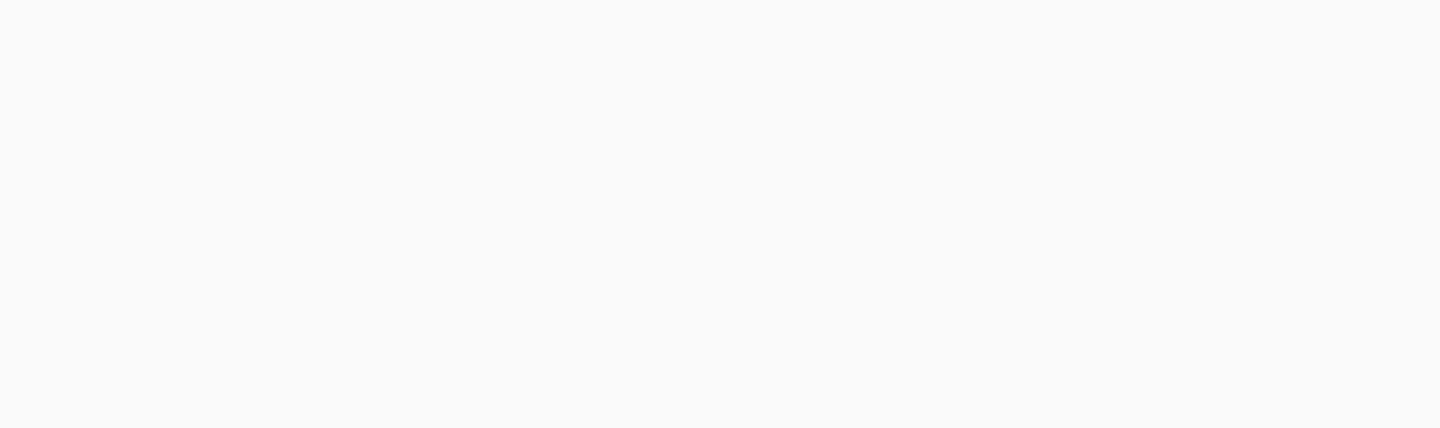
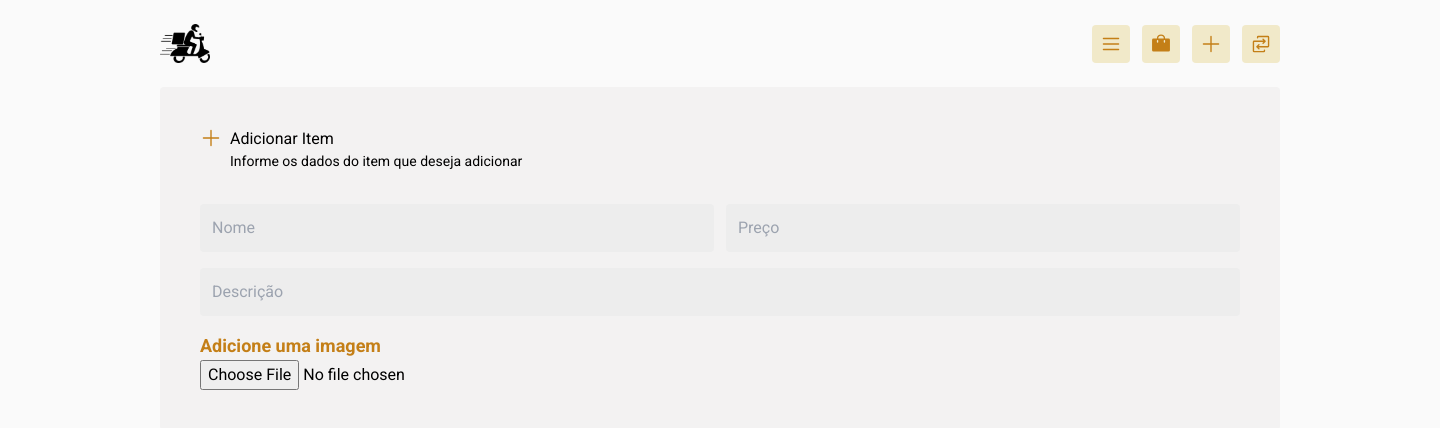
Before and after one commit to criric/delivery-pes, a React (Vite) app: page /employee/add in a window 1280 px wide. Before the commit this address had no page. Shown: the top 428 px of the page, 1440 px wide, since content can reach past the window. Built offline with nearby package versions, Linux system fonts and the light colour scheme.

Commit message:
feat: Adiciona formulário de criação e edição de item

```diff
--- a/src/Router.tsx
+++ b/src/Router.tsx
@@ -5,6 +5,7 @@
 import { Profile } from "./pages/Profile";
 import { StatusPedido } from "./pages/StatusPedido";
 import { RestaurantLayout } from "./layouts/RestaurantLayout";
+import { AddItem } from "./pages/AddItem";
 
 export function Router(){
     return (
@@ -12,6 +13,7 @@
             <Route path="/" element={<Profile />}/>
             <Route path="employee" element={<RestaurantLayout />}>
                 <Route path="menu" element={<Home />}/>
+                <Route path="add" element={<AddItem />}/>
             </Route>
             <Route path="client" element={<DefaultLayout />}>
                 <Route path="menu" element={<Home />} />
--- /dev/null
+++ b/src/pages/AddItem/index.tsx
@@ -0,0 +1,34 @@
+import { Plus } from "@phosphor-icons/react";
+
+export function AddItem(){
+    return (
+        <div className="bg-base-card p-10 mb-3 rounded">
+            <div className='flex items-start gap-2 mb-8'>
+                <Plus size={22} className='text-yellow-dark'/>
+                <div>
+                    <h1>Adicionar Item</h1>
+                    <h2 className='text-[14px]'>Informe os dados do item que deseja adicionar</h2>
+                </div>
+            </div>
+            <form action="" className="flex flex-col gap-4">
+                <div className="grid grid-cols-12 gap-3">
+                    <input type="text" placeholder="Nome" className="input-custom col-span-6"/>
+                    <input type="text" placeholder="Preço" className="input-custom col-span-6"/>
+                </div>
+                <div className="grid grid-cols-12 gap-3">
+                    <input type="text" placeholder="Descrição" className="input-custom col-span-12"/>
+                </div>
+                <div>
+                <label htmlFor="imageUpload" className="block font-bold text-lg text-yellow-dark">
+                    Adicione uma imagem
+                </label>
+                <input
+                    type="file"
+                    id="imageUpload"
+                    accept="image/*"
+                />
+                </div>
+            </form>
+        </div>
+    )
+}
--- a/src/pages/Home/index.tsx
+++ b/src/pages/Home/index.tsx
@@ -1,6 +1,6 @@
 import { Bag, PencilSimple } from '@phosphor-icons/react';
 import coffee from '../../assets/coffee.png';
-import { useLocation } from 'react-router-dom';
+import { NavLink, useLocation } from 'react-router-dom';
 
 const products = [
     {
@@ -87,9 +87,9 @@
                                         <Bag size={22} weight='fill' className='mx-auto'/>
                                     </button>
                                     {isEmployee &&
-                                        <button className='bg-purple-dark text-white p-2 rounded hover:bg-purple'>
+                                        <NavLink to="/employee/add" className='bg-purple-dark text-white p-2 rounded hover:bg-purple'>
                                             <PencilSimple size={22} weight='fill' className='mx-auto'/>
-                                        </button>
+                                        </NavLink>
                                     }
                                 </div>
                             </div>
```
